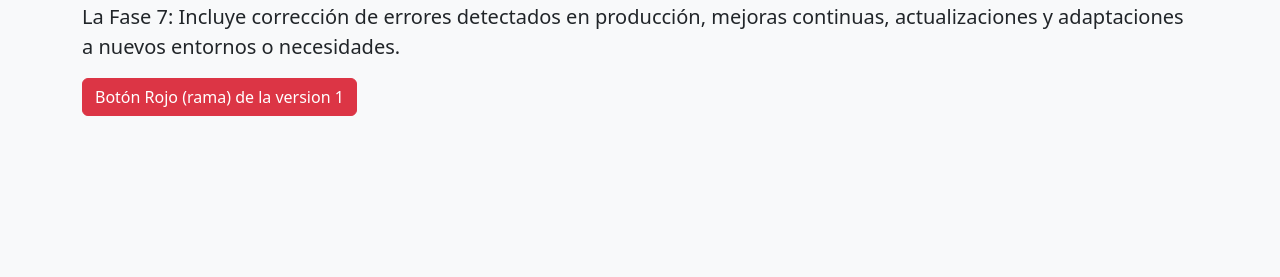
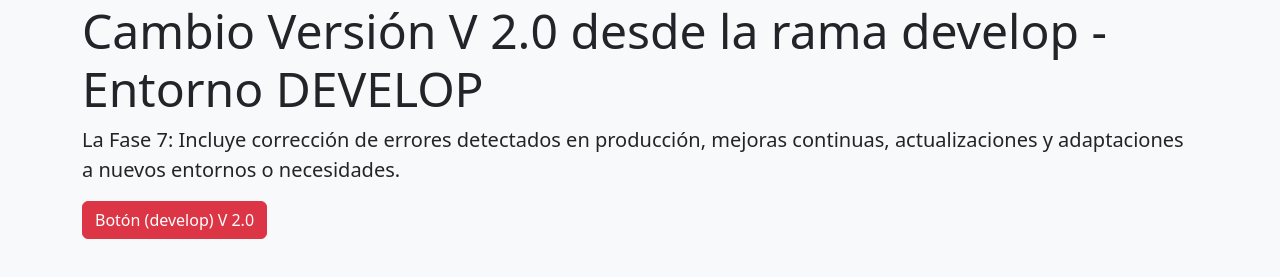
Before and after one commit to Philipoh20/proyecto-fs, a plain HTML site: page index.html in a window 1280 px wide. Shown: the part 225-502 px from the top of the page. Drawn offline with nearby package versions, Linux system fonts and the light colour scheme.

Commit message:
Update index.html- feat: cambios de develop (#2) Versión V2 de App

```diff
--- a/index.html
+++ b/index.html
@@ -12,10 +12,11 @@
   </nav>
   <main class="container py-5">
     <h1 class="display-5">¡Versión 1, CI desde Git y CD desde Netlify actualizado!</h1>
+    <h2 class="display-5">Cambio Versión V 2.0 desde la rama develop - Entorno DEVELOP </h1>
     <p class="lead">
     La Fase 7: Incluye corrección de errores detectados en producción, mejoras continuas, actualizaciones y adaptaciones a nuevos entornos o necesidades.
     </p>
-    <button class="btn btn-danger">Botón Rojo (rama) de la version 1</button>
+    <button class="btn btn-danger">Botón (develop) V 2.0</button>
   </main>
   <script src="https://cdn.jsdelivr.net/npm/bootstrap@5.3.3/dist/js/bootstrap.bundle.min.js"></script>
 </body>
```
